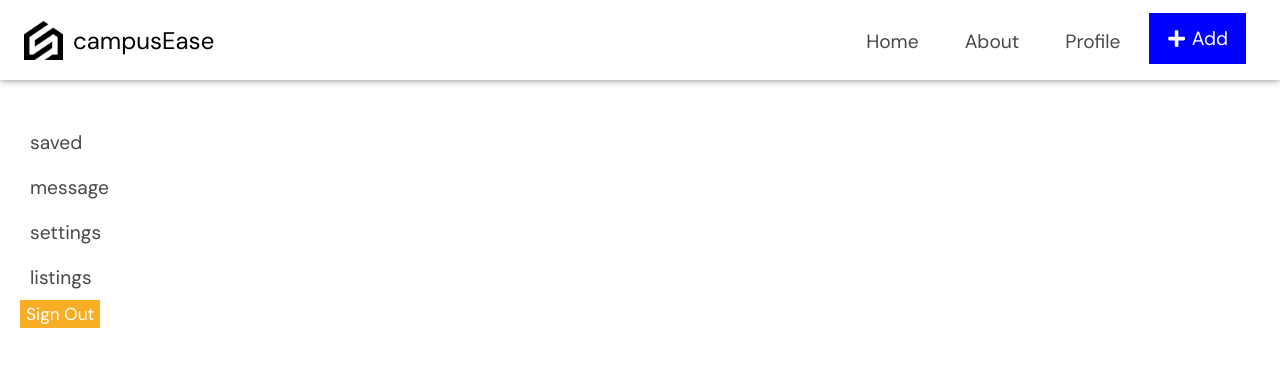
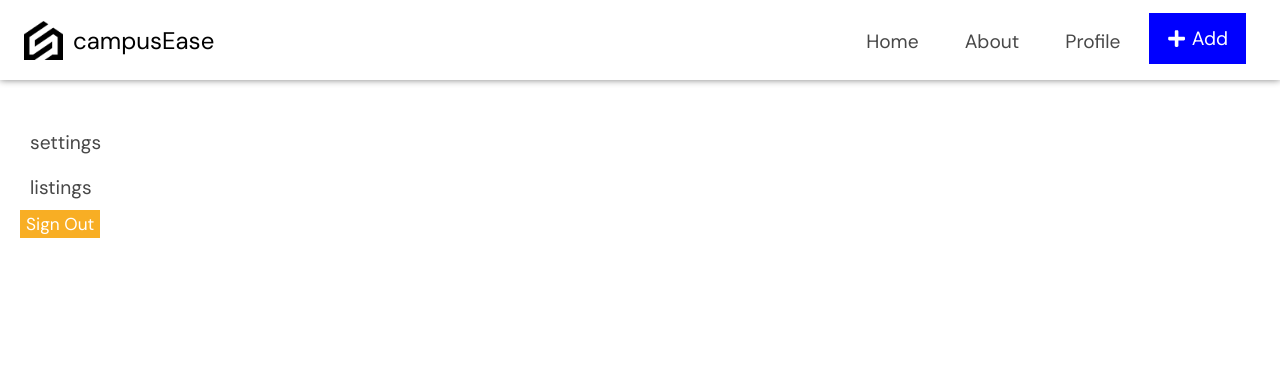
Before and after one commit to Chimev/Campus-Ease, a React (Vite) app: page /profile in a window 1280 px wide. Shown: the top 366 px of the page. Built offline with nearby package versions, Linux system fonts and the light colour scheme; no server answers; sample sign-in values are in the browser's storage.

Commit message:
removed some profile menu and made some chamges

```diff
--- a/src/index.scss
+++ b/src/index.scss
@@ -32,7 +32,7 @@
     padding: 0;
     box-sizing: border-box;
     font-family: "DM Sans", sans-serif;
-    // --font-base: "DM Sans", sans-serif;
+    // border: 1px solid red;
 }
 body{
     overflow-x: hidden;
--- a/src/routes/Profile/Profile.jsx
+++ b/src/routes/Profile/Profile.jsx
@@ -3,7 +3,7 @@ import "./Profile.scss"
 import { getAuth } from "firebase/auth"
 
 
-const link = ['saved', 'message', 'settings', 'listings']
+const link = ['settings', 'listings']
 
 const Profile = () => {
     const auth = getAuth()
--- a/src/routes/Profile/Profile.scss
+++ b/src/routes/Profile/Profile.scss
@@ -9,7 +9,7 @@
 
     @include sm{
         flex-direction: column;
-        padding-left: 18px;
+
     }
 
     a{
@@ -26,9 +26,11 @@
     .left{
         flex: 1;
 
+
         .menu{
             display: flex;
             flex-direction: column;
+            justify-content: center;
             font-size: 1.2em;
             font-weight: 100;
 
@@ -38,7 +40,7 @@
                 flex-direction: row;
                 font-size: 1.1em;
                 align-items: center;
-                padding: 0px;
+                padding: 5px 15px;
             }
 
             .sign-out{
```
